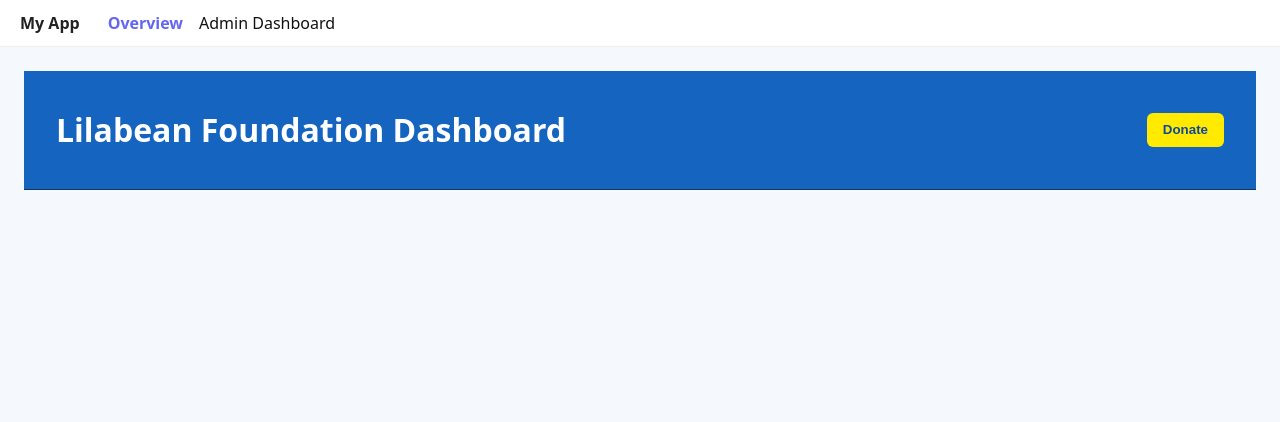
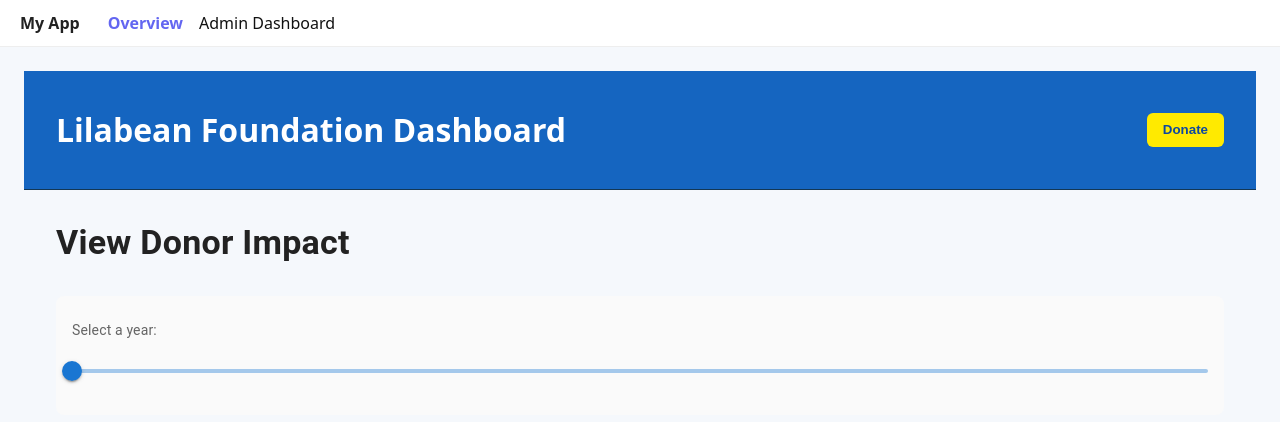
Before and after one commit to cfgcolumbus25/Team-7, a React (Vite) app in the folder frontend/: page / in a window 1280 px wide. Shown: the top 422 px of the page. Built offline with nearby package versions, Linux system fonts and the light colour scheme.

Commit message:
Incorporated sliding bar onto main page

```diff
--- a/frontend/src/components/ResearchTimeline.jsx
+++ b/frontend/src/components/ResearchTimeline.jsx
@@ -29,7 +29,7 @@ export default function ResearchTimeline() {
   return (
     <Container>
       <Typography variant="h4" component="h2" gutterBottom sx={{ mb: 4, fontWeight: 'bold' }}>
-        Research Timeline
+        View Donor Impact
       </Typography>
 
       <SliderContainer>
--- a/frontend/src/pages/Overview.jsx
+++ b/frontend/src/pages/Overview.jsx
@@ -1,10 +1,15 @@
+import ResearchTimeline from "../components/ResearchTimeline.jsx";
+
 export default function Overview() {
   return (
+    <div>
       <header className="header">
         <h1>Lilabean Foundation Dashboard</h1>
         <div className="header-actions">
           <button className="donate-btn">Donate</button>
         </div>
       </header>
+      <ResearchTimeline />
+    </div>
   );
 }
```
Also changed, not shown: 1 other file (tests, documents, lock files or other folders). Lines whose indentation alone changed are shown as unchanged.
